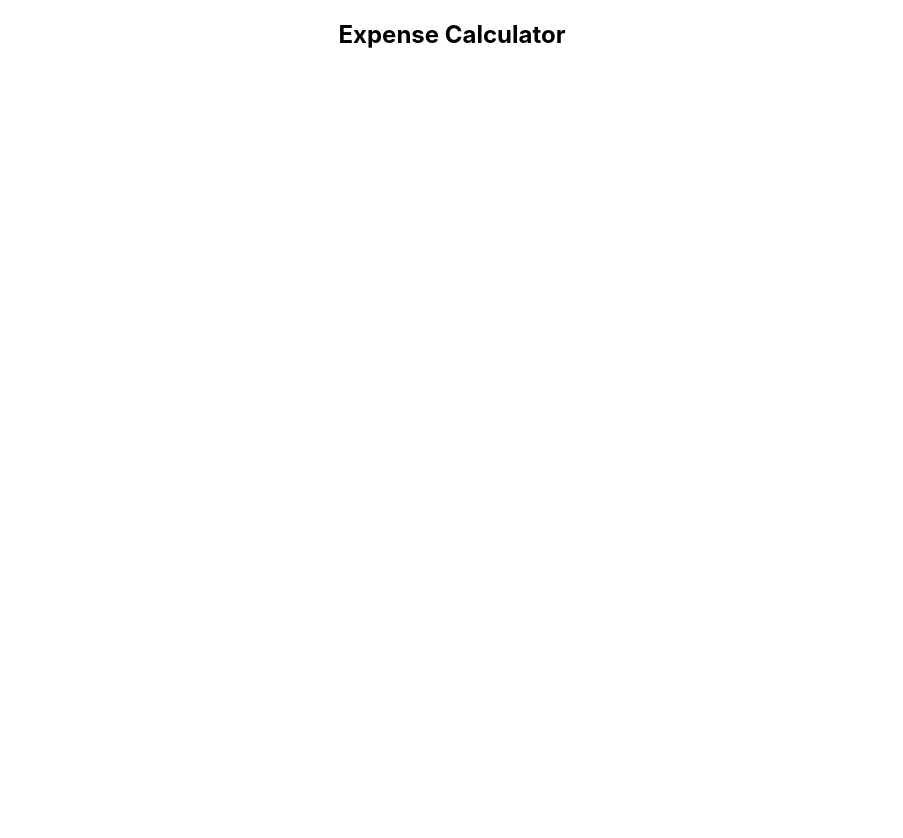
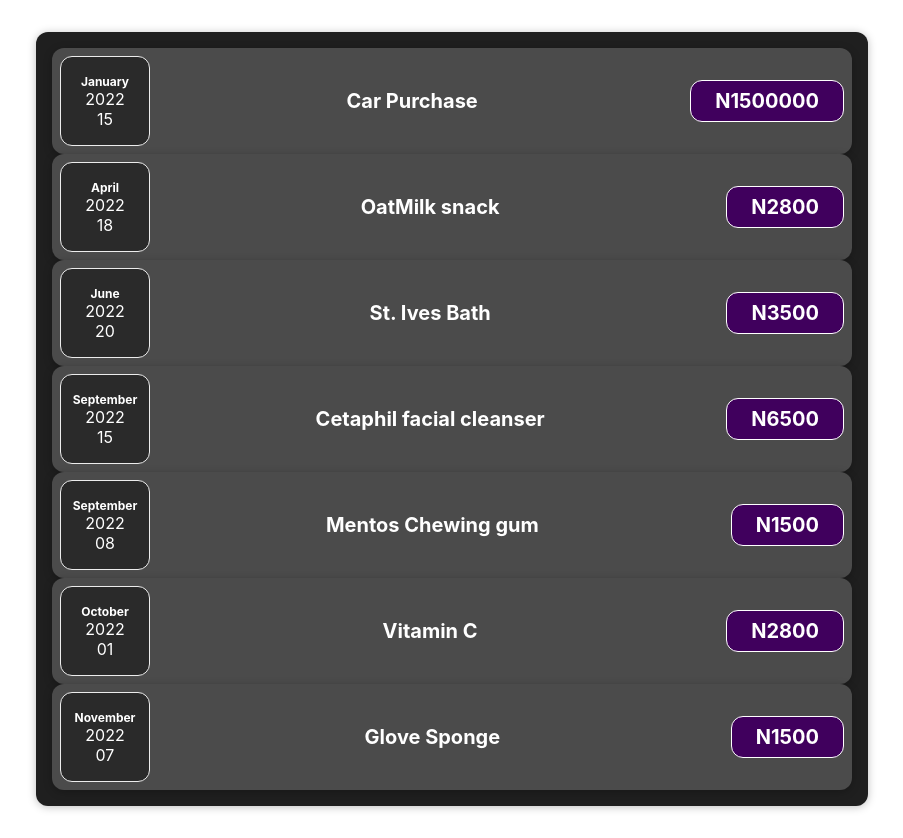
Before and after one commit to Lihination/Expense-Calculator, a React (Create React App) app: page / in a window 1280 px wide. Shown: the whole page, without its empty margins (188-1091 px from the left). Before the commit the page ends 800 px from the top, so only its background shows below. Built offline with nearby package versions, Linux system fonts and the light colour scheme.

Commit message:
created components__ ExpenseDate, ExpenseItem, Expenses

```diff
--- a/src/App.js
+++ b/src/App.js
@@ -1,11 +1,54 @@
-
-import './App.css';
+import "./App.css";
+import Expenses from "./components/Expenses";
 
 function App() {
+  const expenses = [
+    {
+      id: "el",
+      title: "Car Purchase",
+      amount: 1500000.0,
+      date: new Date(2022, 0, 15),
+    },
+    {
+      id: "el0",
+      title: "OatMilk snack",
+      amount: 2800.0,
+      date: new Date(2022, 3, 18),
+    },
+    {
+      id: "el1",
+      title: "St. Ives Bath",
+      amount: 3500.0,
+      date: new Date(2022, 5, 20),
+    },
+    {
+      id: "el2",
+      title: "Cetaphil facial cleanser",
+      amount: 6500.0,
+      date: new Date(2022, 8, 15),
+    },
+    {
+      id: "el3",
+      title: "Mentos Chewing gum",
+      amount: 1500.0,
+      date: new Date(2022, 8, 8),
+    },
+    {
+      id: "el4",
+      title: "Vitamin C ",
+      amount: 2800.0,
+      date: new Date(2022, 9, 1),
+    },
+    {
+      id: "el5",
+      title: "Glove Sponge",
+      amount: 1500.0,
+      date: new Date(2022, 10, 7),
+    },
+  ];
   return (
     <div className="App">
-      <h2>Expense Calculator</h2>
-
+     <Expenses items={expenses}/>
     </div>
   );
 }
--- /dev/null
+++ b/src/components/ExpenseDate.css
@@ -0,0 +1,17 @@
+.expense-date{
+    display: flex;
+    flex-direction: column;
+    width: 5.5rem;
+    height: 5.5rem;
+    border: 1px solid #ececec;
+    background-color: #2a2a2a;
+    color: white;
+    border-radius: 12px;
+    align-items: center;
+    justify-content: center;
+}
+
+.expense-date__month {
+    font-size: 0.75rem;
+    font-weight: bold;
+}
--- /dev/null
+++ b/src/components/ExpenseDate.js
@@ -0,0 +1,19 @@
+import "./ExpenseDate.css"
+
+function ExpenseDate(props) {
+  const month = props.date.toLocaleString("en-US", { month: "long" });
+  const day = props.date.toLocaleString("en-US", { day: "2-digit" });
+  const year = props.date.getFullYear();
+
+  return (
+    <div>
+      <div className='expense-date'>
+        <div className="expense-date__month">{month}</div>
+        <div className="expense-date__year">{year}</div>
+        <div className="expense-date__day">{day}</div>
+      </div>
+    </div>
+  );
+}
+
+export default ExpenseDate;
--- /dev/null
+++ b/src/components/ExpenseItem.css
@@ -0,0 +1,55 @@
+.expense-item{
+    display: flex;
+    justify-content: space-between;
+    align-items: center;
+    box-shadow: 0 2px 8px rgba(0, 0, 0, 0.25);
+    padding: 0.5rem;
+    border-radius: 12px;
+    background-color: #4b4b4b;
+
+}
+
+.expense-item__description{
+    display: flex;
+    flex-direction: column;
+    gap: 1rem;
+    align-items: flex-end;
+    flex-flow: column-reverse;
+    justify-content: flex-start;
+    flex: 1;
+}
+
+.expense-item h2{
+    color: #3a3a3a;
+    font-size: 1rem;
+    flex: 1;
+    margin: 0 1rem;
+    color: white;
+}
+.expense-item__price{
+    font-size: 1rem;
+    font-weight: bold;
+    color: white;
+    background-color: #40005d;
+    border: 1px solid white;
+    padding: 0.5rem;
+    border-radius: 12px;
+}
+
+@media(min-width:580px){
+    .expense-item__description{
+        flex-direction: row;
+        align-items: center;
+        justify-content: flex-start;
+        flex: 1;
+    }
+
+    .expense-item__description h2 {
+        font-size: 1.25rem;
+
+    }
+    .expense-item__price {
+        font-size: 1.25rem;
+        padding: 0.5rem 1.5rem;
+    }
+}
--- /dev/null
+++ b/src/components/ExpenseItem.js
@@ -0,0 +1,17 @@
+import ExpenseDate from './ExpenseDate';
+import './ExpenseItem.css'
+
+function ExpenseItem(props) {
+
+  return (
+    <div className='expense-item'>
+      <ExpenseDate date={props.date}/>
+      <div className="expense-item__description">
+        <h2>{props.title}</h2>
+        <div className="expense-item__price">N{props.amount}</div>
+      </div>
+    </div>
+  );
+}
+
+export default ExpenseItem;
--- /dev/null
+++ b/src/components/Expenses.css
@@ -0,0 +1,9 @@
+.expenses{
+    padding: 1rem;
+    background-color: rgb(31, 31, 31);
+    margin: 2rem auto;
+    width: 50rem;
+    max-width: 95%;
+    border-radius: 12px;
+    box-shadow: 0 1px 8px rgba(0, 0, 0, 0.25);
+}
--- /dev/null
+++ b/src/components/Expenses.js
@@ -0,0 +1,46 @@
+import ExpenseItem from "./ExpenseItem"
+import './Expenses.css'
+
+function Expenses(props){
+    return(
+        <div className="expenses">
+ <ExpenseItem
+        title={props.items[0].title}
+        amount={props.items[0].amount}
+        date={props.items[0].date}
+      />
+      <ExpenseItem
+        title={props.items[1].title}
+        amount={props.items[1].amount}
+        date={props.items[1].date}
+      />
+      <ExpenseItem
+        title={props.items[2].title}
+        amount={props.items[2].amount}
+        date={props.items[2].date}
+      />
+      <ExpenseItem
+        title={props.items[3].title}
+        amount={props.items[3].amount}
+        date={props.items[3].date}
+      />
+      <ExpenseItem
+        title={props.items[4].title}
+        amount={props.items[4].amount}
+        date={props.items[4].date}
+      />
+      <ExpenseItem
+        title={props.items[5].title}
+        amount={props.items[5].amount}
+        date={props.items[5].date}
+      />
+      <ExpenseItem
+        title={props.items[6].title}
+        amount={props.items[6].amount}
+        date={props.items[6].date}
+      />
+        </div>
+    )
+}
+
+export default Expenses
```
Also changed, not shown: public/robots.txt (deleted), 1 other file (tests, documents, lock files or other folders).
